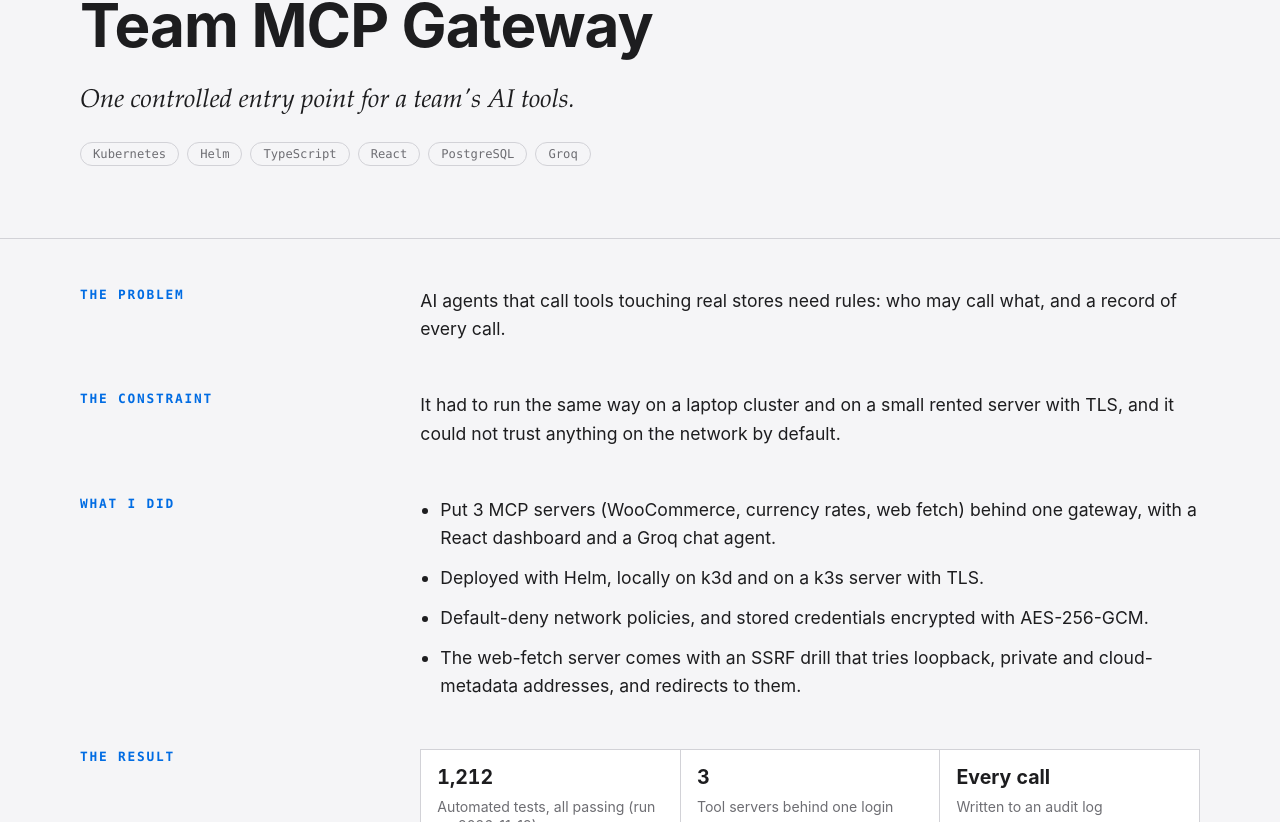
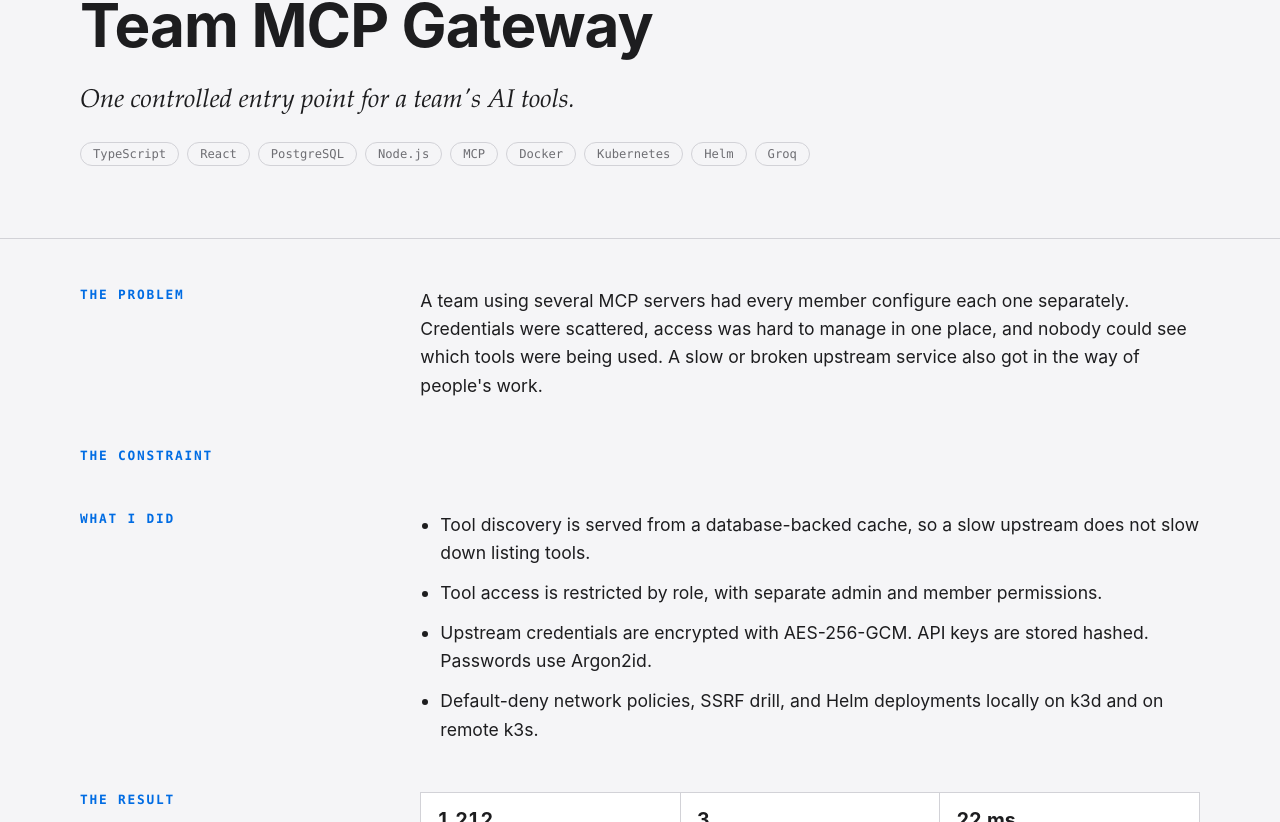
Before and after one commit to rvramakrishna7/portfolio, a Next.js app: page /work/mcp-gateway in a window 1280 px wide. Shown: the part 198-1020 px from the top of the page. Built offline with nearby package versions, Linux system fonts and the light colour scheme; no server answers.

Commit message:
feat: update stories content for nine-part structure and diagrams

```diff
--- a/src/content/stories.ts
+++ b/src/content/stories.ts
@@ -1,3 +1,9 @@
+export interface StoryResultRow {
+  measure: string;
+  value: string;
+  howMeasured: string;
+}
+
 export interface StoryResult {
   value: string;
   label: string;
@@ -18,7 +24,6 @@ export interface Story {
   number: string;
   slug: string;
   title: string;
-  // New R2 fields
   category: string;
   headline: string;
   problemShort: string;
@@ -28,10 +33,23 @@ export interface Story {
   live?: string;
   code: string;
 
-  // Preserved fields for story pages until R3
+  // Nine-part structure fields
+  problem: string;
+  whyItFellShort?: string;
+  built: string;
+  deterministicChecks?: readonly string[];
+  decisions: readonly string[];
+  reliability?: string;
+  resultsTable: readonly StoryResultRow[];
+  honestNote?: string;
+  hardenNext?: readonly string[];
+  hackathonNote?: string;
+  diagram: "BeforeAfterBars" | "McpArchitecture" | "VouchPipeline" | "ZyncMediaFlow";
+  diagramCaption: string;
+
+  // Compatibility fields
   tag: string;
   hook: string;
-  problem: string;
   constraint: string;
   whatIDid: readonly string[];
   results: readonly StoryResult[];
@@ -39,6 +57,7 @@ export interface Story {
   liveUrl: string | null;
   codeUrl: string;
   links: readonly StoryLink[];
+  seoTitle: string;
   seoDescription: string;
 }
 
@@ -68,18 +87,52 @@ export const STORIES: readonly Story[] = [
     live: "https://restartoptions.vercel.app",
     code: "https://github.com/rvramakrishna7/restart",
 
-    // Old fields for story pages
+    // Nine-part story fields
+    problem:
+      "Options traders running strategies such as straddles, strangles, iron flies, debit spreads and calendar spreads often have to read the option chain and pick strikes by hand. When the market moves they have to do it again: search for the strikes, check them against their rules, then place the orders.",
+    whyItFellShort:
+      "Prices keep changing while the trader does this. One manual strike adjustment took about 45 to 60 seconds.",
+    built:
+      "Strategy-specific rules that pick the strikes automatically, one-click execution of the adjustment, and automatic exits when a configured loss limit is reached. Five strategies: debit spread, straddle, strangle, iron fly and calendar spread. Both paper and live modes.",
+    decisions: [
+      "The rules for each strategy choose the strikes, so the trader confirms an adjustment instead of calculating it.",
+      "Paper mode and live mode run the same workflow, so a strategy can be tried without real orders.",
+      "Open positions and P&L are stored in MongoDB, so a server restart does not lose them.",
+      "A short cooldown stops the same adjustment from firing twice in a row.",
+    ],
+    reliability:
+      "When the internet drops, the live feed reconnects and re-subscribes every open position, so monitoring carries on by itself. After a restart, positions and P&L are loaded back from MongoDB. Access uses JWT login with owner and user roles across 38 REST endpoints.",
+    resultsTable: [
+      {
+        measure: "Strike adjustment",
+        value: "45 to 60 s manual, 2 to 3 s automated",
+        howMeasured: "Timed with a stopwatch: by hand before, automatic after.",
+      },
+      {
+        measure: "REST endpoints",
+        value: "38",
+        howMeasured: "Codebase audit, with JWT login and owner and user roles.",
+      },
+      {
+        measure: "Lighthouse performance",
+        value: "99",
+        howMeasured: "Desktop preset. Measured 2026-11-19.",
+      },
+    ],
+    honestNote:
+      "This project automates execution. It does not predict markets, and I make no claim about trading returns.",
+    diagram: "BeforeAfterBars",
+    diagramCaption: "Timed with a stopwatch",
+
+    // Compatibility fields
     tag: "Options trading automation",
     hook: "Turned a manual options adjustment into a 2 to 3 second workflow.",
-    problem:
-      "Options traders shifted strikes by hand. Each shift took 45 to 60 seconds, and the market kept moving the whole time.",
-    constraint:
-      "Market data comes over a live feed that can drop. If the feed or the server restarts, open positions must not be lost or forgotten.",
+    constraint: "",
     whatIDid: [
-      "Automated adjustments and exits for 5 NIFTY and BANKNIFTY strategies: debit spread, straddle, strangle, iron fly and calendar spread. Each runs in paper mode and live mode.",
-      "When the internet drops, the live feed reconnects and re-subscribes every open position, so monitoring carries on by itself.",
-      "After a server restart, open positions and P&L come back from MongoDB.",
-      "Added a short cooldown between adjustments, so the same adjustment does not fire twice in a row.",
+      "The rules for each strategy choose the strikes, so the trader confirms an adjustment instead of calculating it.",
+      "Paper mode and live mode run the same workflow, so a strategy can be tried without real orders.",
+      "Open positions and P&L are stored in MongoDB, so a server restart does not lose them.",
+      "A short cooldown stops the same adjustment from firing twice in a row.",
     ],
     results: [
       {
@@ -88,7 +141,7 @@ export const STORIES: readonly Story[] = [
       },
       {
         value: "38",
-        label: "REST endpoints, with JWT login and owner/user roles",
+        label: "REST endpoints, with JWT login and owner and user roles",
       },
       {
         value: "99",
@@ -111,8 +164,9 @@ export const STORIES: readonly Story[] = [
         external: true,
       },
     ],
+    seoTitle: "Restart Options: Manual options adjustment to 2 to 3 s | Ramakrishna",
     seoDescription:
-      "How I took options strike shifting from 45 to 60 seconds by hand to 2 to 3 seconds, with a trading platform that survives network drops and restarts.",
+      "Turned manual options adjustments from 45 to 60 s into a 2 to 3 second workflow with strategy rules, one-click execution, and 38 REST endpoints.",
   },
   {
     number: "02",
@@ -148,39 +202,85 @@ export const STORIES: readonly Story[] = [
     ],
     code: "https://github.com/rvramakrishna7/urumi-mcp-gateway",
 
-    // Old fields for story pages
-    tag: "One secure front door for AI tools",
+    // Nine-part story fields
+    problem:
+      "A team using several MCP servers had every member configure each one separately. Credentials were scattered, access was hard to manage in one place, and nobody could see which tools were being used. A slow or broken upstream service also got in the way of people's work.",
+    built:
+      "A central MCP gateway. An admin registers the servers once. Members connect through a single gateway URL and use the tools their role allows. Upstream API credentials stay on the gateway, encrypted.",
+    decisions: [
+      "Tool discovery is served from a database-backed cache, so a slow upstream does not slow down listing tools.",
+      "Tool access is restricted by role, with separate admin and member permissions.",
+      "Upstream credentials are encrypted with AES-256-GCM. API keys are stored hashed. Passwords use Argon2id.",
+    ],
+    reliability:
+      "Session security and CSRF protection, network policies, SSRF protection (the web-fetch server has a drill that tries loopback, private and cloud-metadata addresses and redirects to them), Helm deployments, local k3d and remote k3s, TLS with Let's Encrypt.",
+    resultsTable: [
+      {
+        measure: "Tool-list lookup",
+        value: "22 ms",
+        howMeasured:
+          "Lookup with a deliberately slow upstream, served from the database cache.",
+      },
+      {
+        measure: "MCP servers",
+        value: "3",
+        howMeasured: "WooCommerce, currency exchange, web fetch behind one login.",
+      },
+      {
+        measure: "Tool call audit",
+        value: "Every call",
+        howMeasured: "Written to a PostgreSQL audit log.",
+      },
+      {
+        measure: "Automated tests",
+        value: "1,212",
+        howMeasured:
+          "900 run without a database: 185 in the gateway, 396 in the dashboard, 225 and 94 in two tool servers. 312 more gateway tests need PostgreSQL, which gives 1,212.",
+      },
+    ],
+    hardenNext: [
+      "A rate limit on the MCP endpoint",
+      "Some network-policy and security-context work",
+      "Rollback scenarios that I have not tested",
+      "Recording every admin action in the database audit table",
+    ],
+    diagram: "McpArchitecture",
+    diagramCaption:
+      "Members, Groq agent and dashboard connect through the Gateway to three MCP servers, with PostgreSQL for keys, audit and cache.",
+
+    // Compatibility fields
+    tag: "Infrastructure, security and AI tool integration",
     hook: "One controlled entry point for a team's AI tools.",
-    problem:
-      "AI agents that call tools touching real stores need rules: who may call what, and a record of every call.",
-    constraint:
-      "It had to run the same way on a laptop cluster and on a small rented server with TLS, and it could not trust anything on the network by default.",
+    constraint: "",
     whatIDid: [
-      "Put 3 MCP servers (WooCommerce, currency rates, web fetch) behind one gateway, with a React dashboard and a Groq chat agent.",
-      "Deployed with Helm, locally on k3d and on a k3s server with TLS.",
-      "Default-deny network policies, and stored credentials encrypted with AES-256-GCM.",
-      "The web-fetch server comes with an SSRF drill that tries loopback, private and cloud-metadata addresses, and redirects to them.",
+      "Tool discovery is served from a database-backed cache, so a slow upstream does not slow down listing tools.",
+      "Tool access is restricted by role, with separate admin and member permissions.",
+      "Upstream credentials are encrypted with AES-256-GCM. API keys are stored hashed. Passwords use Argon2id.",
+      "Default-deny network policies, SSRF drill, and Helm deployments locally on k3d and on remote k3s.",
     ],
     results: [
       {
         value: "1,212",
-        label: "Automated tests, all passing (run on 2026-11-19)",
+        label: "Automated tests passing (900 without a database, 312 with PostgreSQL)",
       },
       {
         value: "3",
         label: "Tool servers behind one login",
       },
       {
-        value: "Every call",
-        label: "Written to an audit log",
+        value: "22 ms",
+        label: "Tool-list lookup with a slow upstream",
       },
     ],
     chips: [
-      "Kubernetes",
-      "Helm",
       "TypeScript",
       "React",
       "PostgreSQL",
+      "Node.js",
+      "MCP",
+      "Docker",
+      "Kubernetes",
+      "Helm",
       "Groq",
     ],
     liveUrl: null,
@@ -193,8 +293,9 @@ export const STORIES: readonly Story[] = [
         external: true,
       },
     ],
+    seoTitle: "Team MCP Gateway: One controlled entry point for AI tools | Ramakrishna",
     seoDescription:
-      "A Kubernetes gateway that puts three AI tool servers behind one login with an audit log. 1,212 automated tests, all passing.",
+      "A central gateway for team MCP servers with role-based access, encrypted credentials, cached tool lookups in 22 ms, and 1,212 automated tests.",
   },
   {
     number: "03",
@@ -232,17 +333,73 @@ export const STORIES: readonly Story[] = [
     live: "https://vouch-app-beta.vercel.app",
     code: "https://github.com/rvramakrishna7/vouch",
 
-    // Old fields for story pages
-    tag: "Checking marketing claims against a brand's own facts",
+    // Nine-part story fields
+    problem:
+      'Marketing teams publish claims such as "India\'s No. 1 sustainable smart water bottle", "keeps drinks cold for 48 hours" and "made from 100% recycled ocean plastic". A brand reviewer needs to know whether each claim is backed by an approved fact, whether that fact has expired, whether the claim contradicts product data, whether the wording breaks a brand rule, and who approved the final text.',
+    whyItFellShort:
+      "Generic AI writing tools can produce a plausible citation that is made up. Nothing checks it.",
+    built:
+      "An evidence-first brand content review system. The AI can suggest and analyse. Deterministic backend code validates the final evidence.",
+    deterministicChecks: [
+      "The citation points to a fact that was actually retrieved",
+      "The quoted text exists in the source",
+      "The approved fact has not expired",
+      "Numeric claims agree",
+      "Regulated terms cannot get a \"supported\" verdict without the required evidence",
+    ],
+    decisions: [
+      "Brand Kit stores approved facts, their sources and expiry dates, and numbered brand rules.",
+      "pgvector semantic search finds the facts relevant to each claim.",
+      "Structured AI responses are validated with Zod, and suggested corrections are fact-checked before they are accepted, so a fix cannot add an unsupported claim, an expired fact or a banned term.",
+      "Groq is the primary AI provider with Gemini as fallback.",
+    ],
+    reliability:
+      "Creator, Reviewer and Brand Manager roles. Tenant isolation with PostgreSQL Row Level Security. An append-only audit log that blocks updates and deletes on audit rows. Performance timing is recorded per review.",
+    resultsTable: [
+      {
+        measure: "AI review time",
+        value: "18.83 s → 3.35 s",
+        howMeasured:
+          "The first number is one measurement before the change. The second is the average of 10 runs after, with all 50 claim verdicts correct.",
+      },
+      {
+        measure: "Claim verdict accuracy",
+        value: "10 of 10",
+        howMeasured: "Runs where every claim was judged correctly (50 verdicts).",
+      },
+      {
+        measure: "Lighthouse performance",
+        value: "98",
+        howMeasured: "Desktop preset. Measured 2026-11-19.",
+      },
+      {
+        measure: "Automated tests",
+        value: "14 Playwright tests",
+        howMeasured: "14 end-to-end Playwright tests, all passing, plus a run against the live app.",
+      },
+      {
+        measure: "Cold-start launch",
+        value: "931 ms",
+        howMeasured: "Cold-start launch after 20 minutes idle, from my project status log.",
+      },
+    ],
+    honestNote:
+      "The model does not guarantee that a claim is true. The code checks the evidence it is given.",
+    hackathonNote:
+      "Built solo for the TechCircuit hackathon, on the Inkloom AI problem statement (brand-governance content review), as team RESTART CODE.",
+    diagram: "VouchPipeline",
+    diagramCaption:
+      "Pipeline: Submitted content → Claim Ledger → AI suggested verdict → Deterministic checks → Approval → Audit trail",
+
+    // Compatibility fields
+    tag: "AI brand content verification",
     hook: "An AI reviewer shouldn't approve a claim without being able to prove it.",
-    problem:
-      'Brand teams publish claims like "India\'s No.1" or "keeps drinks cold for 48 hours". Generic AI checkers fix the tone, but they cannot say which approved fact proves a claim, and they make up citations.',
-    constraint:
-      "Built alone for a hackathon, on free tiers. The AI had to be fast, and it had to be checkable.",
+    constraint: "",
     whatIDid: [
-      "The AI only suggests. Code checks every citation against the brand's approved facts and rules before anything is shown.",
-      "Moved the main AI call to Groq, with Gemini as an automatic fallback when Groq is slow or rate-limited.",
-      "Wrote 100 server tests and 14 end-to-end Playwright tests, plus a run against the live app with the real AI.",
+      "Brand Kit stores approved facts, their sources and expiry dates, and numbered brand rules.",
+      "pgvector semantic search finds the facts relevant to each claim.",
+      "Deterministic backend checks ensure every citation points to an active retrieved fact and quoted text matches.",
+      "Structured AI responses are validated with Zod, with Groq as primary and Gemini as fallback.",
     ],
     results: [
       {
@@ -258,7 +415,18 @@ export const STORIES: readonly Story[] = [
         label: "Lighthouse performance score, desktop",
       },
     ],
-    chips: ["React", "Express", "PostgreSQL", "Groq", "Gemini", "Playwright"],
+    chips: [
+      "React 19",
+      "TypeScript",
+      "Vite",
+      "Express",
+      "PostgreSQL",
+      "Supabase",
+      "pgvector",
+      "Groq",
+      "Gemini",
+      "Playwright",
+    ],
     liveUrl: "https://vouch-app-beta.vercel.app",
     codeUrl: "https://github.com/rvramakrishna7/vouch",
     links: [
@@ -274,8 +442,9 @@ export const STORIES: readonly Story[] = [
         external: true,
       },
     ],
+    seoTitle: "Vouch: Evidence-first AI brand content verification | Ramakrishna",
     seoDescription:
-      "An AI reviewer that checks marketing claims against approved facts, where code validates every citation. Review time cut from 18.83 s to 3.35 s.",
+      "An evidence-first review system checking citations against approved brand facts. Cut review time from 18.83 s to 3.35 s across 10 test runs.",
   },
   {
     number: "04",
@@ -308,13 +477,42 @@ export const STORIES: readonly Story[] = [
     live: "https://zync-video-conferencing.vercel.app",
     code: "https://github.com/rvramakrishna7/zync-video-conferencing",
 
-    // Old fields for story pages
-    tag: "Video meetings that write their own notes",
+    // Nine-part story fields
+    problem:
+      "In an online meeting, people take notes while they listen and speak. Important decisions and action items get missed.",
+    whyItFellShort:
+      "Notes are either missing or wrong, and the person taking them is not fully part of the conversation.",
+    built:
+      "A video meeting app that writes the notes when the call ends. The summary lists key points, decisions and action items and appears within about 3 seconds in my timed run. It also has real-time chat, reactions, raise hand, JWT login and Google login.",
+    decisions: [
+      "Audio and video go peer to peer over WebRTC. The application server only handles signalling, which means it only helps participants find and connect to each other. The media does not pass through it. That keeps the server small. I make no scale claims.",
+      "Groq with Llama 3.3 70B writes the summary.",
+    ],
+    resultsTable: [
+      {
+        measure: "Call end to summary",
+        value: "Under 3 s",
+        howMeasured: "From call end to summary on screen, timed by hand.",
+      },
+      {
+        measure: "Lighthouse performance",
+        value: "100",
+        howMeasured: "Desktop preset. Measured 2026-11-19.",
+      },
+      {
+        measure: "Largest contentful paint",
+        value: "0.3 s",
+        howMeasured: "Desktop preset measurement.",
+      },
+    ],
+    diagram: "ZyncMediaFlow",
+    diagramCaption:
+      "Peer-to-peer WebRTC media with Socket.io signalling",
+
+    // Compatibility fields
+    tag: "Real-time video meetings with AI notes",
     hook: "People came to meetings to participate, not to write minutes.",
-    problem:
-      "In most meetings, someone has to take notes, and the notes are either missing or wrong.",
-    constraint:
-      "Video is heavy. The server had to stay small, so video should never pass through it.",
+    constraint: "",
     whatIDid: [
       "Video and audio go peer to peer over WebRTC. The server only passes the signals that connect people.",
       "When a call ends, Groq Llama 3.3 70B turns the meeting into key points, action items and decisions.",
@@ -350,7 +548,8 @@ export const STORIES: readonly Story[] = [
         external: true,
       },
     ],
+    seoTitle: "Zync: Peer-to-peer video meetings with AI notes | Ramakrishna",
     seoDescription:
-      "A peer-to-peer video meeting app that writes the meeting summary within 3 seconds of the call ending. Lighthouse 100.",
+      "Peer-to-peer WebRTC video meetings that generate action items, decisions and key points in under 3 seconds after call end. Desktop Lighthouse 100.",
   },
 ];
```
